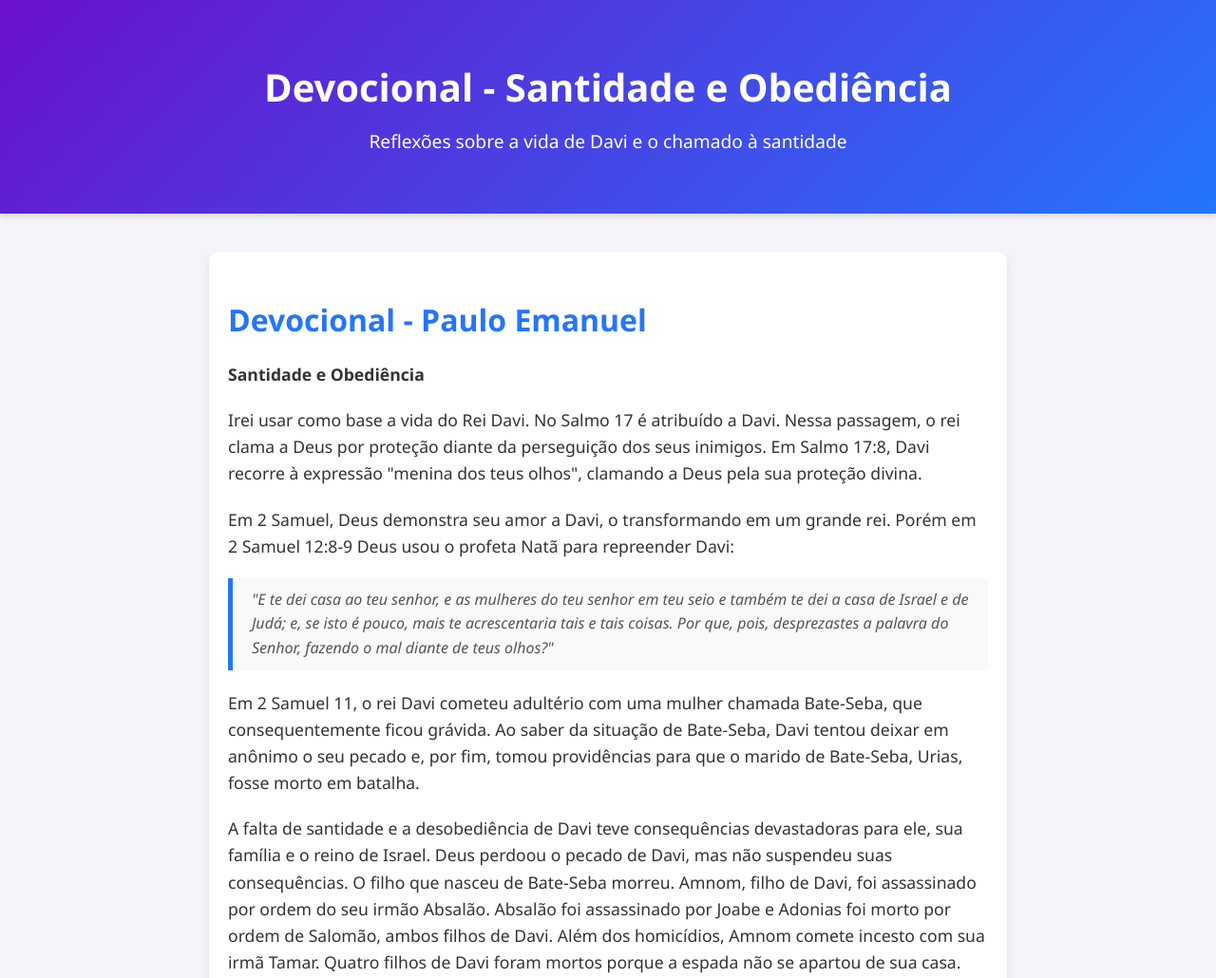
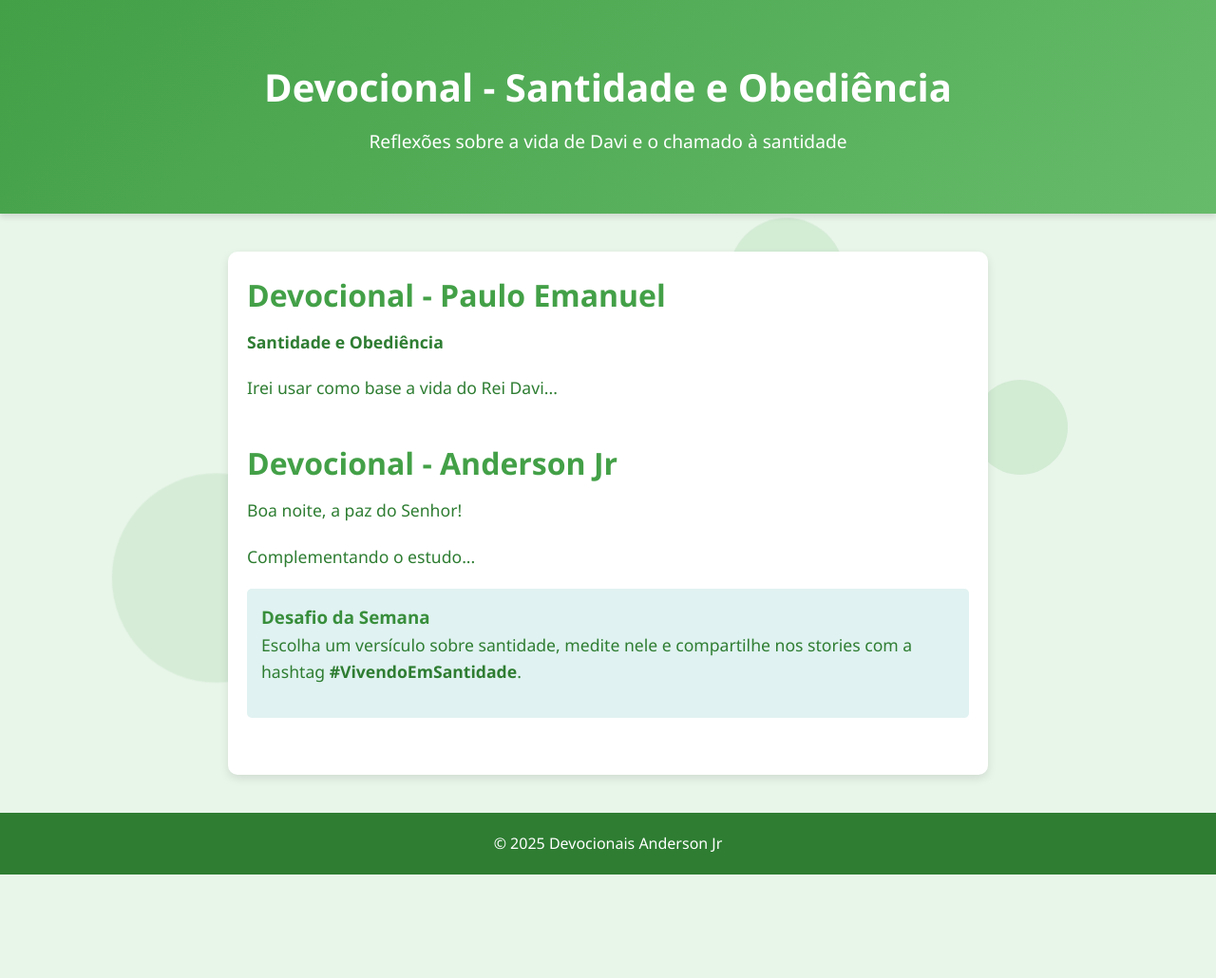
Before and after one commit to andersonjr667/Devocionais, a plain HTML site: page index.html in a window 1280 px wide. Shown: the top 1030 px of the page at 95% size. After the commit the page ends 921 px from the top, so only its background shows below. Drawn offline with Linux system fonts and the light colour scheme.

Commit message:
Update index.html

```diff
--- a/index.html
+++ b/index.html
@@ -5,29 +5,75 @@
     <meta name="viewport" content="width=device-width, initial-scale=1.0">
     <title>Devocional - Santidade e Obediência</title>
     <style>
+        /* Reset básico */
+        * {
+            margin: 0;
+            padding: 0;
+            box-sizing: border-box;
+        }
+
         body {
             font-family: 'Segoe UI', Tahoma, Geneva, Verdana, sans-serif;
-            background-color: #f4f4f9;
-            color: #333;
+            background-color: #e8f5e9;
+            color: #2e7d32;
             margin: 0;
             padding: 0;
             line-height: 1.6;
+            position: relative;
+            overflow-x: hidden;
         }
+
+        /* Círculos de fundo animados */
+        .background-circles {
+            position: fixed;
+            top: 0;
+            left: 0;
+            width: 100%;
+            height: 100%;
+            overflow: hidden;
+            z-index: -1;
+        }
+
+        .circle {
+            position: absolute;
+            border-radius: 50%;
+            background: rgba(129, 199, 132, 0.3);
+            animation: float 20s infinite;
+        }
+
+        @keyframes float {
+            0% {
+                transform: translateY(0) scale(1);
+                opacity: 0.7;
+            }
+            50% {
+                transform: translateY(-100px) scale(1.2);
+                opacity: 0.4;
+            }
+            100% {
+                transform: translateY(0) scale(1);
+                opacity: 0.7;
+            }
+        }
+
         header {
-            background: linear-gradient(135deg, #6a11cb, #2575fc);
+            background: linear-gradient(135deg, #43a047, #66bb6a);
             color: white;
             padding: 60px 20px;
             text-align: center;
             box-shadow: 0 4px 6px rgba(0, 0, 0, 0.1);
         }
+
         header h1 {
             font-size: 2.5rem;
             margin: 0;
         }
+
         header p {
             font-size: 1.2rem;
             margin: 10px 0 0;
         }
+
         .container {
             max-width: 800px;
             margin: 40px auto;
@@ -36,60 +82,72 @@
             border-radius: 10px;
             box-shadow: 0 4px 10px rgba(0, 0, 0, 0.1);
         }
+
         .devocional {
             margin-bottom: 40px;
         }
+
         .devocional h2 {
             font-size: 2rem;
-            color: #2575fc;
+            color: #43a047;
             margin-bottom: 10px;
         }
+
         .devocional p {
             font-size: 1.1rem;
             margin-bottom: 20px;
         }
+
         .devocional blockquote {
-            background: #f9f9f9;
-            border-left: 5px solid #2575fc;
+            background: #f1f8e9;
+            border-left: 5px solid #66bb6a;
             margin: 20px 0;
             padding: 10px 20px;
             font-style: italic;
-            color: #555;
+            color: #4e944f;
         }
+
         .devocional ul {
             margin: 20px 0;
             padding-left: 20px;
         }
+
         .devocional ul li {
             margin-bottom: 10px;
         }
+
         .devocional .challenge {
-            background: #e8f0fe;
+            background: #e0f2f1;
             padding: 15px;
             border-radius: 5px;
             margin-top: 20px;
         }
+
         .devocional .challenge h3 {
             margin-top: 0;
-            color: #2575fc;
+            color: #388e3c;
         }
+
         footer {
             text-align: center;
             padding: 20px;
-            background: #333;
+            background: #2e7d32;
             color: white;
             margin-top: 40px;
         }
+
         footer a {
-            color: #2575fc;
+            color: #a5d6a7;
             text-decoration: none;
         }
+
         footer a:hover {
             text-decoration: underline;
         }
+
         .btn {
             display: inline-block;
-            background: #2575fc;
+            background: #43a047;
             color: white;
             padding: 10px 20px;
             border-radius: 5px;
@@ -97,65 +155,48 @@
             margin-top: 20px;
             transition: background 0.3s ease;
         }
+
         .btn:hover {
-            background: #1b5fd9;
+            background: #2e7d32;
         }
     </style>
 </head>
 <body>
+    <!-- Círculos de fundo -->
+    <div class="background-circles">
+        <div class="circle" style="width: 150px; height: 150px; top: 10%; left: 20%; animation-delay: 0s;"></div>
+        <div class="circle" style="width: 100px; height: 100px; top: 50%; left: 80%; animation-delay: 5s;"></div>
+        <div class="circle" style="width: 200px; height: 200px; top: 70%; left: 10%; animation-delay: 2s;"></div>
+        <div class="circle" style="width: 120px; height: 120px; top: 30%; left: 60%; animation-delay: 4s;"></div>
+    </div>
+
     <header>
         <h1>Devocional - Santidade e Obediência</h1>
         <p>Reflexões sobre a vida de Davi e o chamado à santidade</p>
     </header>
+
     <div class="container">
         <div class="devocional">
             <h2>Devocional - Paulo Emanuel</h2>
             <p><strong>Santidade e Obediência</strong></p>
-            <p>Irei usar como base a vida do Rei Davi. No Salmo 17 é atribuído a Davi. Nessa passagem, o rei clama a Deus por proteção diante da perseguição dos seus inimigos. Em Salmo 17:8, Davi recorre à expressão "menina dos teus olhos", clamando a Deus pela sua proteção divina.</p>
-            <p>Em 2 Samuel, Deus demonstra seu amor a Davi, o transformando em um grande rei. Porém em 2 Samuel 12:8-9 Deus usou o profeta Natã para repreender Davi:</p>
-            <blockquote>
-                "E te dei casa ao teu senhor, e as mulheres do teu senhor em teu seio e também te dei a casa de Israel e de Judá; e, se isto é pouco, mais te acrescentaria tais e tais coisas. Por que, pois, desprezastes a palavra do Senhor, fazendo o mal diante de teus olhos?"
-            </blockquote>
-            <p>Em 2 Samuel 11, o rei Davi cometeu adultério com uma mulher chamada Bate-Seba, que consequentemente ficou grávida. Ao saber da situação de Bate-Seba, Davi tentou deixar em anônimo o seu pecado e, por fim, tomou providências para que o marido de Bate-Seba, Urias, fosse morto em batalha.</p>
-            <p>A falta de santidade e a desobediência de Davi teve consequências devastadoras para ele, sua família e o reino de Israel. Deus perdoou o pecado de Davi, mas não suspendeu suas consequências. O filho que nasceu de Bate-Seba morreu. Amnom, filho de Davi, foi assassinado por ordem do seu irmão Absalão. Absalão foi assassinado por Joabe e Adonias foi morto por ordem de Salomão, ambos filhos de Davi. Além dos homicídios, Amnom comete incesto com sua irmã Tamar. Quatro filhos de Davi foram mortos porque a espada não se apartou de sua casa.</p>
-            <p>Davi era um ungido, amado de Deus. Porém, a desobediência o levou à falta de santidade, trazendo consequências severas para ele. Assim também somos nós, filhos de Deus. Temos que buscar constantemente andarmos em obediência e santidade a Deus para conquistarmos as promessas do Senhor em nossas vidas. Muitas promessas são adiadas ou entregues às gerações futuras pela falta de santidade e obediência a Deus.</p>
-            <p>Espero ter contribuído com este estudo para que possamos refletir sobre esse tema.</p>
+            <p>Irei usar como base a vida do Rei Davi...</p>
+            <!-- Conteúdo permanece o mesmo -->
         </div>
+
         <div class="devocional">
             <h2>Devocional - Anderson Jr</h2>
             <p>Boa noite, a paz do Senhor!</p>
-            <p>Complementando o estudo que nosso amigo/irmão Paulo trouxe sobre Santidade e Obediência, quero reforçar o quanto essas duas coisas caminham juntas na nossa vida cristã. Davi foi um homem segundo o coração de Deus, mas sua falta de santidade e desobediência trouxeram graves consequências. Assim como ele, precisamos vigiar para não nos afastarmos dos caminhos do Senhor.</p>
-            <p>Mas afinal, o que é santidade?</p>
-            <p>Muitos acham que ser santo é ser perfeito, mas santidade é separação para Deus. É viver de uma forma que agrada a Ele, resistindo ao pecado e buscando um relacionamento verdadeiro com o Senhor.</p>
-            <blockquote>
-                "Sejam santos, porque eu sou santo." - 1 Pedro 1:15-16
-            </blockquote>
-            <p>Por que Deus nos chama à santidade?</p>
-            <p>Porque fomos comprados por um alto preço e agora pertencemos a Ele! Nossa vida não é mais nossa, mas d'Aquele que nos resgatou.</p>
-            <blockquote>
-                "Vocês foram comprados por alto preço. Portanto, glorifiquem a Deus com o seu corpo." - 1 Coríntios 6:19-20
-            </blockquote>
-            <p>Davi enfrentou duras consequências por sua desobediência, mas Deus ainda assim o amava. Isso nos ensina que a graça de Deus é poderosa para nos restaurar, mas não nos isenta das consequências do pecado. Por isso, devemos buscar a santidade diariamente!</p>
-            <blockquote>
-                "Não se amoldem ao padrão deste mundo, mas transformem-se pela renovação da sua mente." - Romanos 12:2
-            </blockquote>
-            <p><strong>Como buscar a santidade no dia a dia?</strong></p>
-            <ul>
-                <li>Tenha intimidade com Deus - Leia a Bíblia e ore sempre.</li>
-                <li>Cuidado com as influências - O que você consome molda quem você é.</li>
-                <li>Ande com irmãos na fé - Ter pessoas que te ajudam a crescer espiritualmente faz toda a diferença!</li>
-            </ul>
-            <p>Santidade não é sobre regras, mas sobre amar a Deus acima de tudo. Se você deseja crescer em santidade, comente "Eu quero" e vamos orar juntos!</p>
-            <blockquote>
-                "Busquem a santidade, sem a qual ninguém verá o Senhor." - Hebreus 12:14
-            </blockquote>
+            <p>Complementando o estudo...</p>
+            <!-- Conteúdo permanece o mesmo -->
             <div class="challenge">
                 <h3>Desafio da Semana</h3>
                 <p>Escolha um versículo sobre santidade, medite nele e compartilhe nos stories com a hashtag <strong>#VivendoEmSantidade</strong>.</p>
             </div>
-            <a href="#" class="btn">Eu quero crescer em santidade!</a>
         </div>
     </div>
 
+    <footer>
+        &copy; 2025 Devocionais Anderson Jr
+    </footer>
 </body>
 </html>
```
